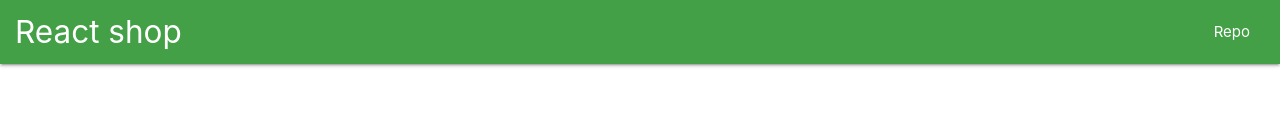
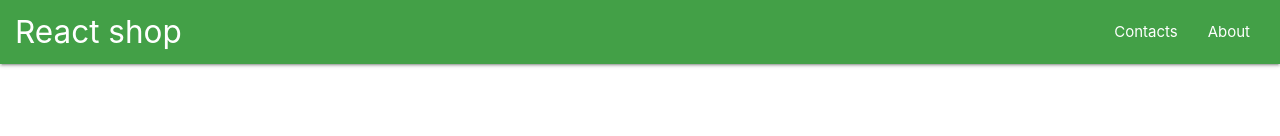
Before and after one commit to MalskyKirill/React-meal, a React (Create React App) app: page / in a window 1280 px wide. Shown: the top 136 px of the page. Built offline with nearby package versions, Linux system fonts and the light colour scheme.

Commit message:
настроил Link в компоненте Header

```diff
--- a/src/App.js
+++ b/src/App.js
@@ -10,18 +10,18 @@
 function App() {
   return (
     <>
-      <Header />
-      <main className='container content'>
-        <Router>
+      <Router>
+        <Header />
+        <main className='container content'>
           <Switch>
             <Route exact path='/' component={Home} />
             <Route path='/about' component={About} />
             <Route path='/contacts' component={Contacts} />
             <Route component={NotFound} />
           </Switch>
-        </Router>
-      </main>
-      <Footer />
+        </main>
+        <Footer />
+      </Router>
     </>
   );
 }
--- a/src/components/Header.jsx
+++ b/src/components/Header.jsx
@@ -1,19 +1,18 @@
+import {Link} from 'react-router-dom';
+
 function Header() {
   return (
     <nav className='#43a047 green darken-1'>
       <div className='nav-wrapper'>
-        <a href='/' className='brand-logo'>
+        <Link to='/' className='brand-logo'>
           React shop
-        </a>
+        </Link>
         <ul id='nav-mobile' className='right hide-on-med-and-down'>
           <li>
-            <a
-              href='https://malskykirill.github.io/react-shop/'
-              target='_blank'
-              rel="noreferrer"
-            >
-              Repo
-            </a>
+            <Link to='/contacts'>Contacts</Link>
+          </li>
+          <li>
+            <Link to='/about'>About</Link>
           </li>
         </ul>
       </div>
```
